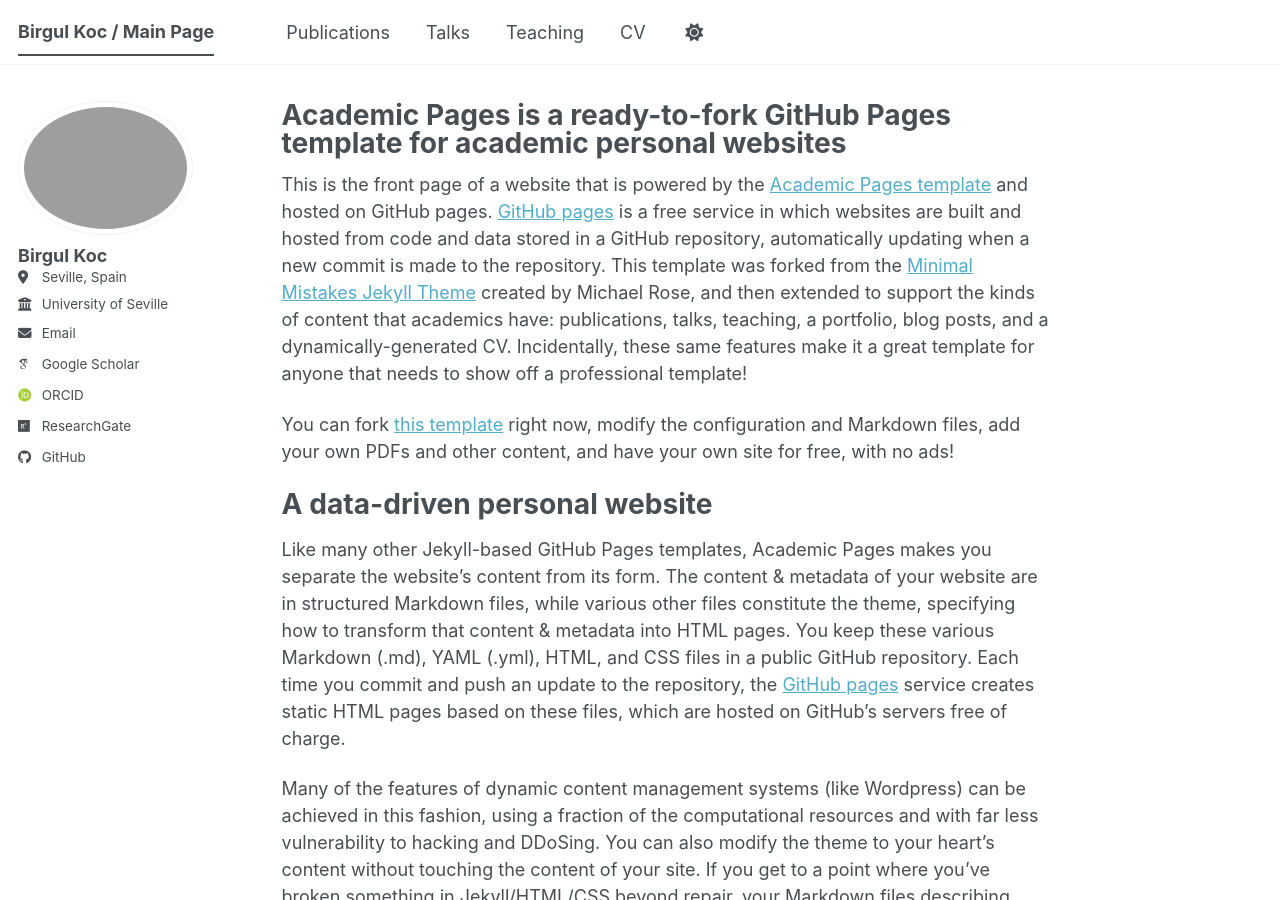
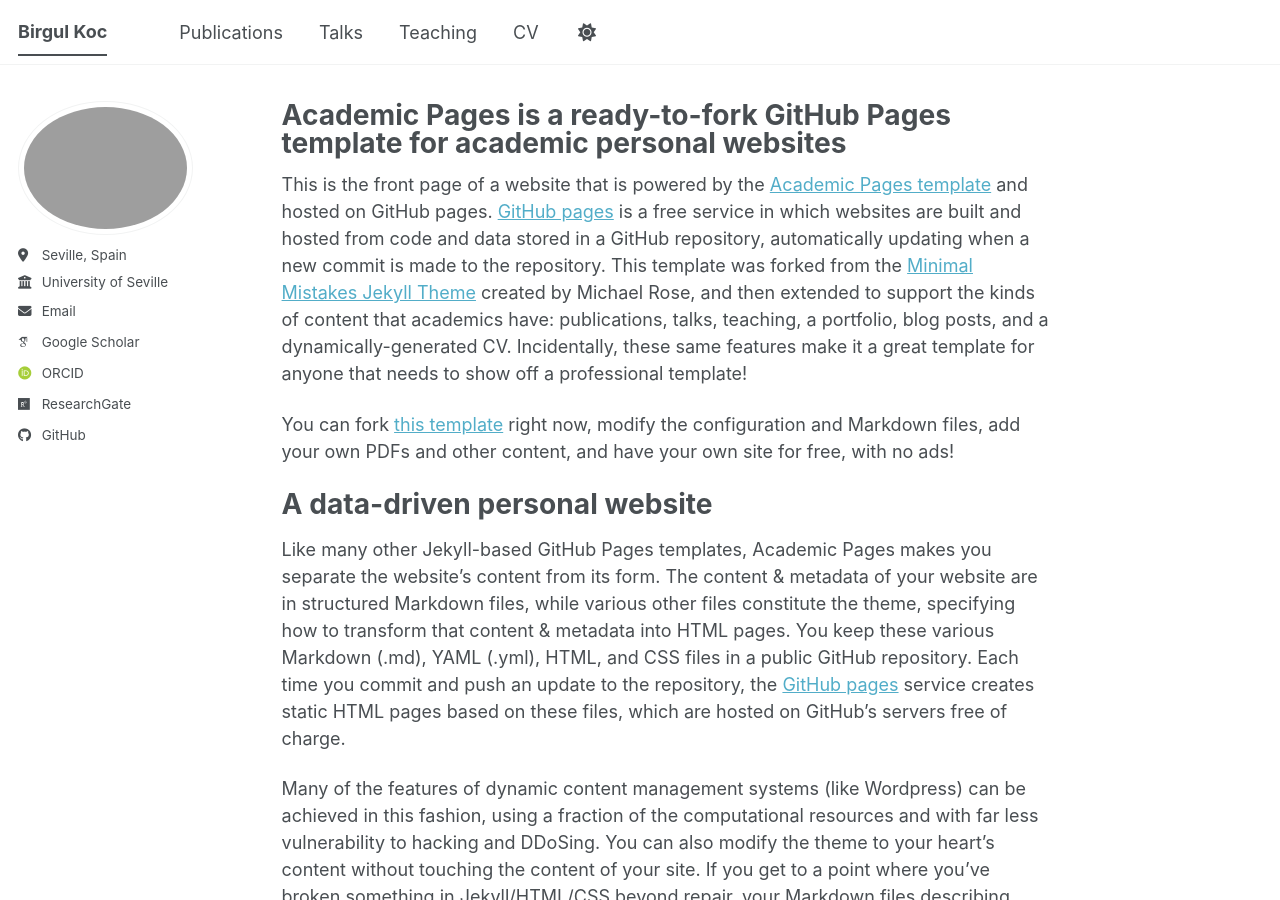
Before and after one commit to birgulkoc/birgulkoc.github.io, a Jekyll site: the page built from _pages/about.md, in a window 1280 px wide and 900 px high. Built offline with Jekyll 4.4.1, drawn with Linux system fonts in a browser that asks for light colours; some web fonts are replaced; a script bundle is joined from its source files by our own code; library files that are not in the unit come from our copies.

Commit message:
update, config pagelayout

```diff
--- a/_config.yml
+++ b/_config.yml
@@ -9,7 +9,7 @@
 # Basic Site Settings
 locale                   : "en-US"
 site_theme               : "default" # The available themes options are "default", "air", "sunrise", "mint", "dirt" and "contrast"
-title                    : "Birgul Koc / Main Page"
+title                    : "Birgul Koc"
 title_separator          : "-"
 name                     : &name "Birgul Koc"
 description              : &description "Your Name's academic portfolio"   # Update this with a general description of your site, this is the default if not overridden by a page
@@ -24,7 +24,7 @@
 author:
   # Biographic information
   avatar           : "profile.jpg"
-  name             : "Birgul Koc"
+  name             : # "Birgul Koc"
   pronouns         : # example: "she/her"
   bio              : # "Short biography for the left-hand sidebar"
   location         : "Seville, Spain"
```
